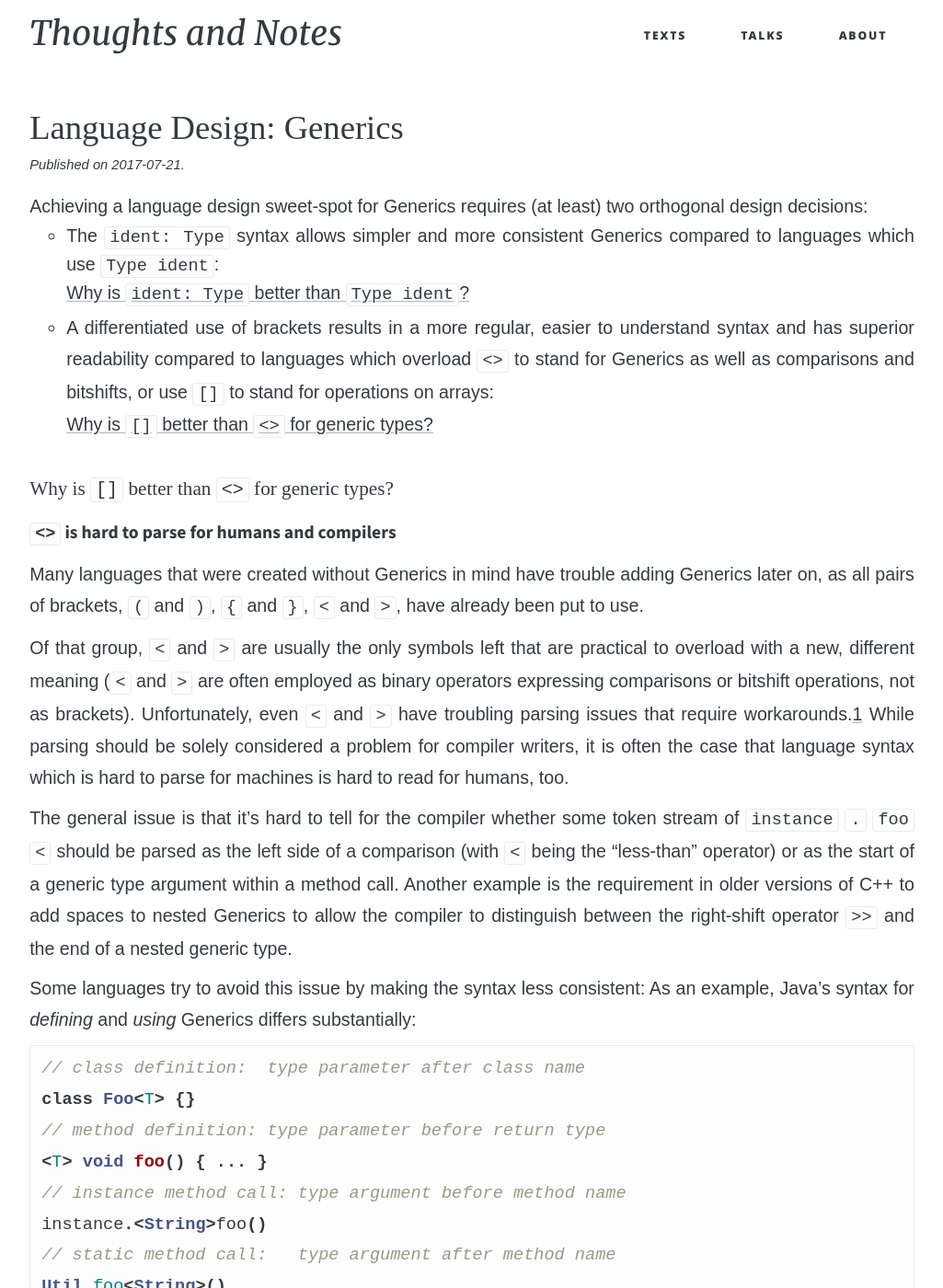
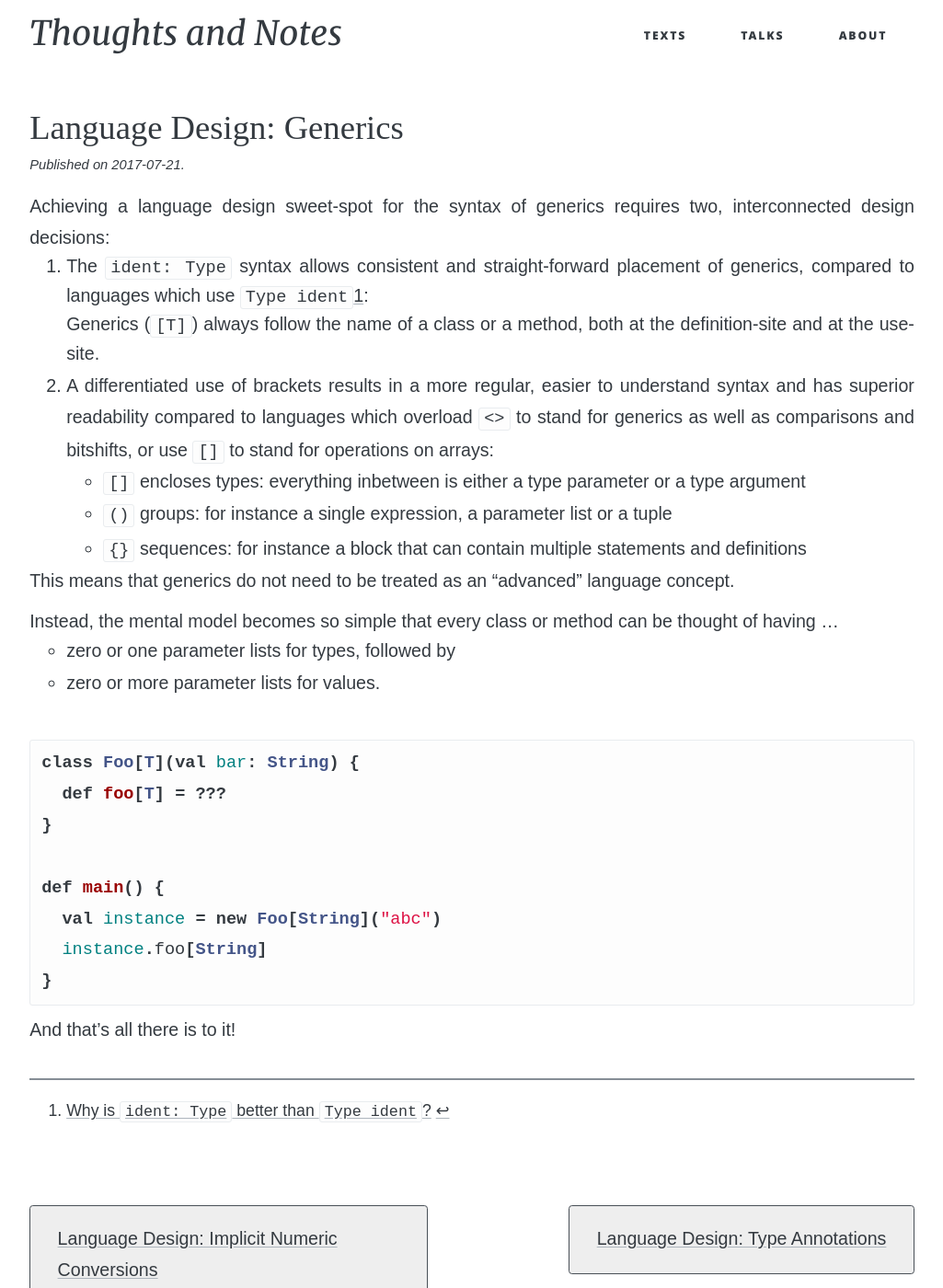
Before and after one commit to soc/soc.me, a Jekyll site: the page built from _languages/generics.md, in a window 1280 px wide and 1400 px high. Shown: the whole window at 92% size, without its empty margins (127-1152 px from the left). Built offline with Jekyll 4.4.1, drawn with Linux system fonts in a browser that asks for light colours; some web fonts are replaced; some of the changed text lies outside the part shown.

Commit message:
generics overhaul; split out "stop using <> for generics"

````diff
--- a/_languages/generics.md
+++ b/_languages/generics.md
@@ -4,68 +4,44 @@ date:   2017-07-21 12:00:00 +0200
 redirect_from: "/lessons-learned/generics"
 ---
 
-Achieving a language design sweet-spot for Generics requires (at least) two orthogonal design decisions:
+Achieving a language design sweet-spot for the syntax of generics requires two, interconnected
+design decisions:
 
-- The `ident: Type` syntax allows simpler and more consistent Generics compared
-  to languages which use `Type ident`:<br/>
-  [Why is `ident: Type` better than `Type ident`?](type-annotations)
-- A differentiated use of brackets results in a more regular, easier
-  to understand syntax and has superior readability compared to languages which
-  overload `<>` to stand for Generics as well as comparisons and bitshifts,
-  or use `[]` to stand for operations on arrays:<br/>
-  [Why is `[]` better than `<>` for generic types?](#why-is--better-than--for-generic-types)
 
-#### Why is `[]` better than `<>` for generic types?
+1. The `ident: Type` syntax allows consistent and straight-forward placement of generics, compared
+   to languages which use `Type ident`[^identtype]:<br/>
+   Generics (`[T]`) always follow the name of a class or a method, both at the definition-site and at the use-site.
+2. A differentiated use of brackets results in a more regular, easier
+   to understand syntax and has superior readability compared to languages which
+   overload `<>` to stand for generics as well as comparisons and bitshifts,
+   or use `[]` to stand for operations on arrays:
+     - `[]` encloses types: everything inbetween is either a type parameter or a type argument
+     - `()` groups: for instance a single expression, a parameter list or a tuple
+     - `{}` sequences: for instance a block that can contain multiple statements and definitions
 
-**`<>` is hard to parse for humans and compilers**
+This means that generics do not need to be treated as an "advanced" language concept.
 
-Many languages that were created without Generics in mind have trouble adding Generics later on, as all pairs of brackets, `(` and `)`, `{` and `}`, `<` and `>`, have already been put to use.
+Instead, the mental model becomes so simple that every class or method can be thought of having …
 
-Of that group, `<` and `>` are usually the only symbols left that are practical to overload with a new, different meaning (`<` and `>` are often employed as binary operators expressing comparisons or bitshift operations, not as brackets).
-Unfortunately, even `<` and `>` have troubling parsing issues that require workarounds.[^csharp-spec] While parsing should be solely considered a problem for compiler writers, it is often the case that language syntax which is hard to parse for machines is hard to read for humans, too.
 
-The general issue is that it's hard to tell for the compiler whether some token stream of `instance` `.` `foo` `<` should be parsed as the left side of a comparison (with `<` being the "less-than" operator) or as the start of a generic type argument within a method call. Another example is the requirement in older versions of C++ to add spaces to nested Generics to allow the compiler to distinguish between the right-shift operator `>>` and the end of a nested generic type.
+- zero or one parameter lists for types, followed by
+- zero or more parameter lists for values.
 
-Some languages try to avoid this issue by making the syntax less consistent: As an example, Java's syntax for _defining_ and _using_ Generics differs substantially:
+<br/>
 
-```java
-// class definition:  type parameter after class name
-class Foo<T> {}
-// method definition: type parameter before return type
-<T> void foo() { ... }
-// instance method call: type argument before method name
-instance.<String>foo()
-// static method call:   type argument after method name
-Util.foo<String>()
+```scala
+class Foo[T](val bar: String) {
+  def foo[T] = ???
+}
+
+def main() {
+  val instance = new Foo[String]("abc")
+  instance.foo[String]
+}
 ```
 
-Other languages try to retain a more consistent syntax by introducing unlimited look-ahead:
-The parser will keep reading input after the `<` until it can make a decision.
 
-A language designed with Generics from the start does not need to repeat these mistakes.
-
-**Consistent syntax makes Generics easier to learn**
-
-One language that has an extremely consistent and straight-forward syntax is Scala: Generics (`[T]`) always follow the name of a class or a method.
-
-```scala
-class Foo[T]
-new Foo[String]
-def foo[T] = ???
-foo[String]
-```
-
-Every class or method can be thought of having zero or one parameter lists for types and zero or more parameter lists for values.
-
-This simplifies the mental model of Generics and makes them feel less special,
-helping beginners to get up to speed, and improves upon languages which relegate
-Generics to "advanced" parts of their documentation.
+And that's all there is to it!
 
 
-One example of a language syntax design that makes effective use of brackets according to intuitive and straight-forward rules:
-
-  - `[]` encloses types: everything inbetween is either a type parameter or a type argument
-  - `()` groups: for instance a single expression, a parameter list or a tuple
-  - `{}` sequences: for instance a block that can contain multiple statements and definitions
-
-[^csharp-spec]: C#: [ECMA-334, 4th Edition, §9.2.3 – Grammar Ambiguities](https://www.ecma-international.org/publications/files/ECMA-ST/Ecma-334.pdf)
+[^identtype]: [Why is `ident: Type` better than `Type ident`?](type-annotations)
````
Also changed, not shown: _languages/stop-using-for-generics.md (added, +70 -0 lines), index.md (+1 -0 lines).
